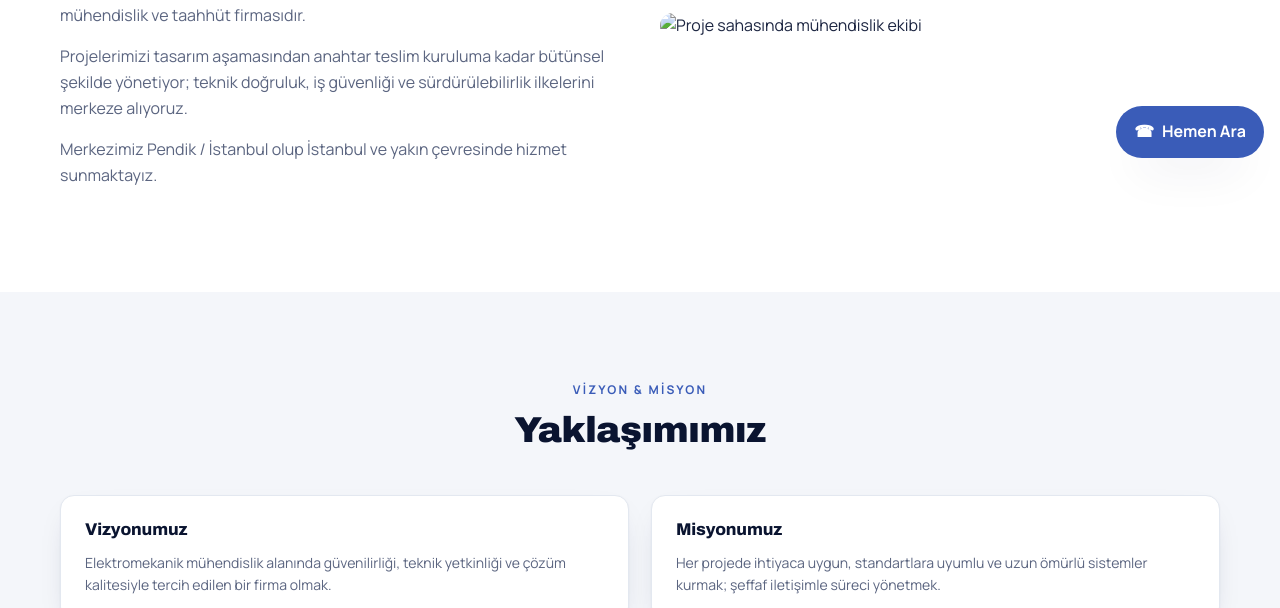
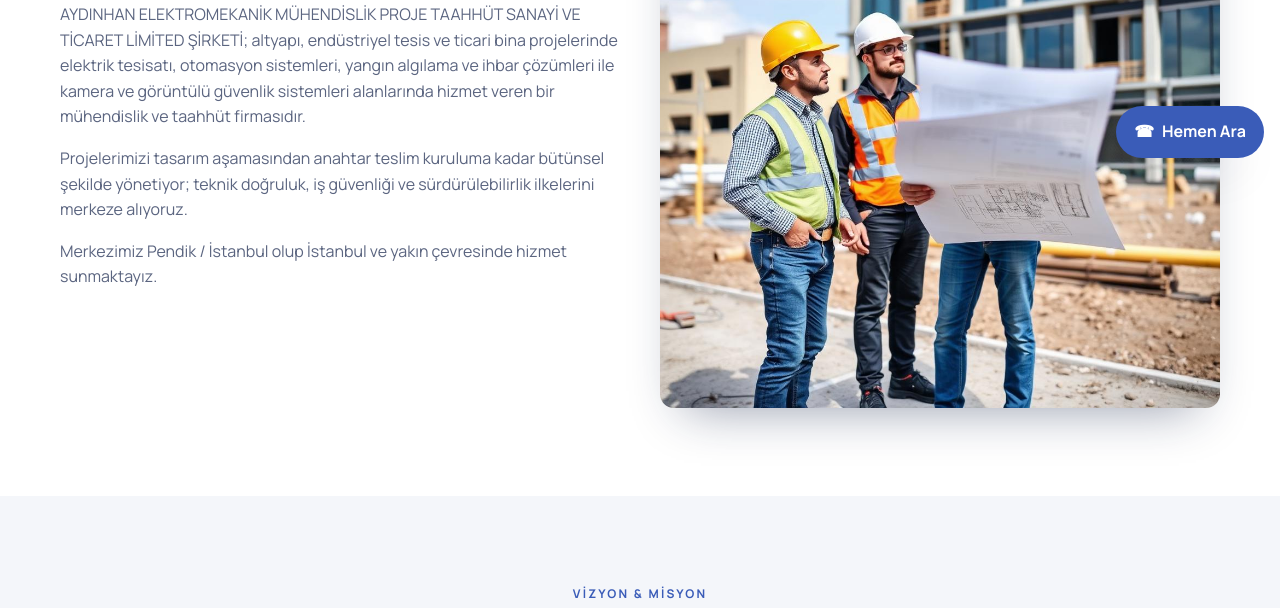
Before and after one commit to furksnp8848/AYDINHAN-ELEKTROMEKAN-K, a plain HTML site: page hakkimizda.html in a window 1280 px wide. Shown: the part 626-1234 px from the top of the page. Drawn offline with Linux system fonts and the light colour scheme.

Commit message:
Update image paths in hakkimizda.html

```diff
--- a/hakkimizda.html
+++ b/hakkimizda.html
@@ -14,7 +14,7 @@
       property="og:description"
       content="Aydınhan Elektromekanik kurumsal kimliği, vizyonu, misyonu ve mühendislik yaklaşımı hakkında bilgi alın."
     />
-    <meta property="og:image" content="gorseller/hero.jpg" />
+    <meta property="og:image" content="hero.jpg" />
     <meta name="twitter:card" content="summary_large_image" />
     <link rel="icon" href="favicon.png" />
     <link rel="preconnect" href="https://fonts.googleapis.com" />
@@ -116,7 +116,7 @@
           </div>
           <img
             class="gorsel-lift gorun"
-            src="gorseller/hakkimizda.jpg"
+            src="hakkimizda.jpg"
             alt="Proje sahasında mühendislik ekibi"
             loading="lazy"
           />
```
